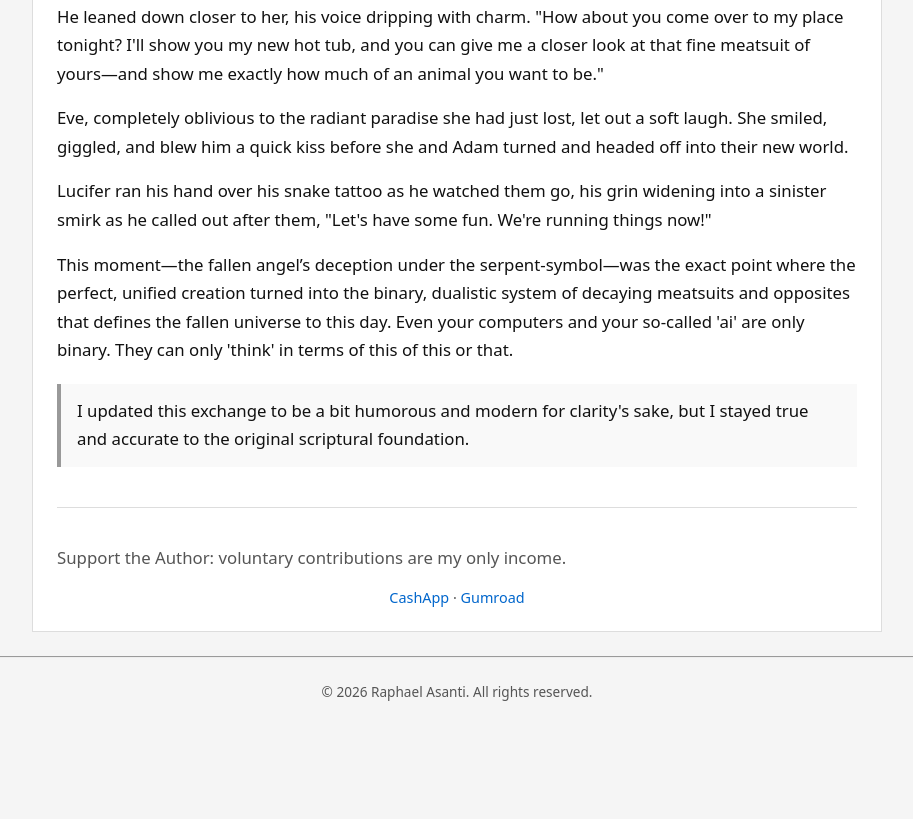
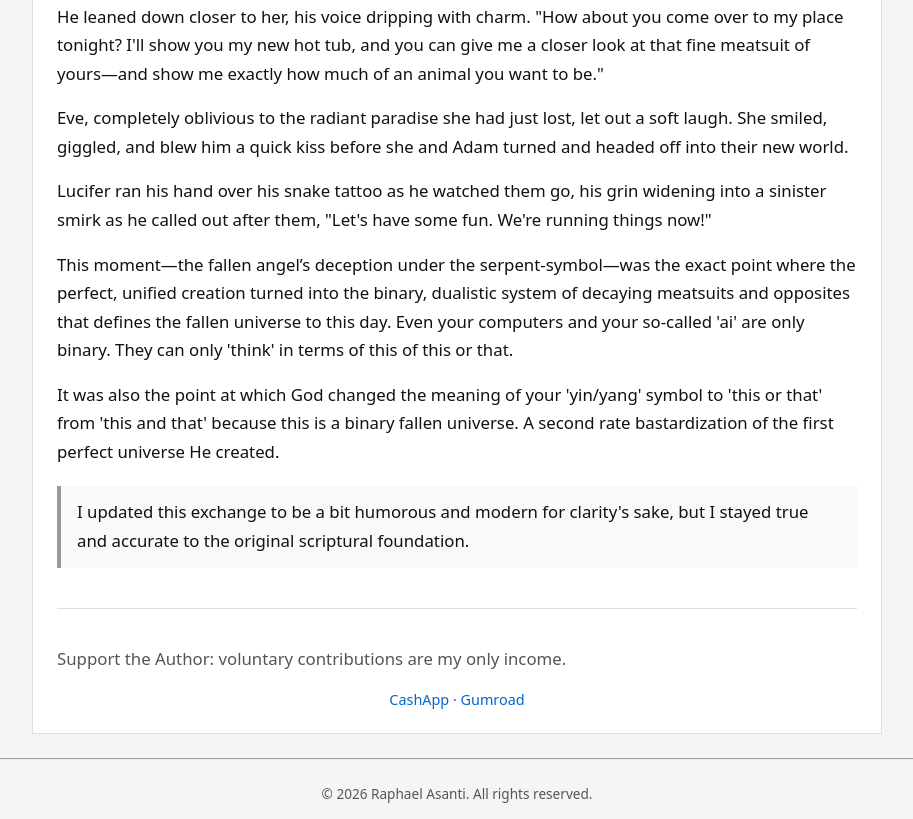
Before and after one commit to RaphaelAsanti/the-end-of-time, a plain HTML site: page chapter4-the-fall.html in a window 1280 px wide. Shown: the part 6125-6944 px from the top of the page, without its empty margins (183-1096 px from the left). Before the commit the page ends 6842 px from the top, so only its background shows below. Drawn offline with Linux system fonts and the light colour scheme.

Commit message:
Enhance chapter with commentary on dualism and symbolism
Added a new paragraph discussing the binary nature of the fallen universe and the change in meaning of the 'yin/yang' symbol.

```diff
--- a/chapter4-the-fall.html
+++ b/chapter4-the-fall.html
@@ -267,6 +267,7 @@ In the blink of an eye, the solid-light universe dematerializes into nothing and
 <p>Lucifer ran his hand over his snake tattoo as he watched them go, his grin widening into a sinister smirk as he called out after them, "Let's have some fun. We're running things now!"</p>
 
 <p>This moment&mdash;the fallen angel’s deception under the serpent-symbol&mdash;was the exact point where the perfect, unified creation turned into the binary, dualistic system of decaying meatsuits and opposites that defines the fallen universe to this day.  Even your computers and your so-called 'ai' are only binary.  They can only 'think' in terms of this of this or that.</p>
+      <p>It was also the point at which God changed the meaning of your 'yin/yang' symbol to 'this or that' from 'this and that' because this is a binary fallen universe.  A second rate bastardization of the first perfect universe He created.</p>
 
 <div class="inset sidebar">
 I updated this exchange to be a bit humorous and modern for clarity's sake, but I stayed true and accurate to the original scriptural foundation.
```
